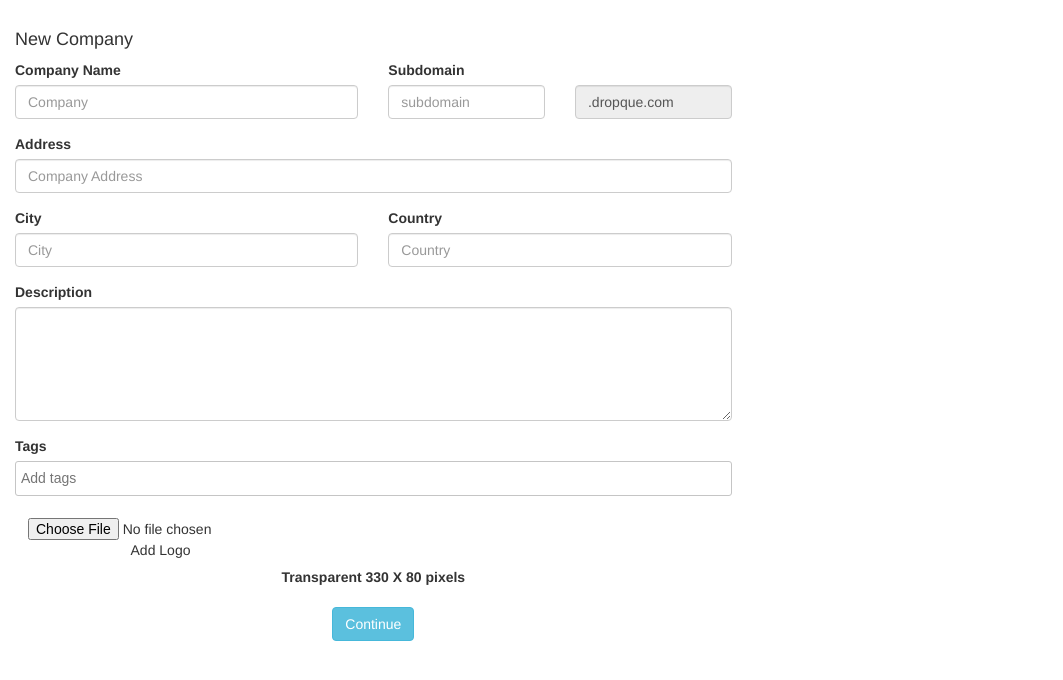
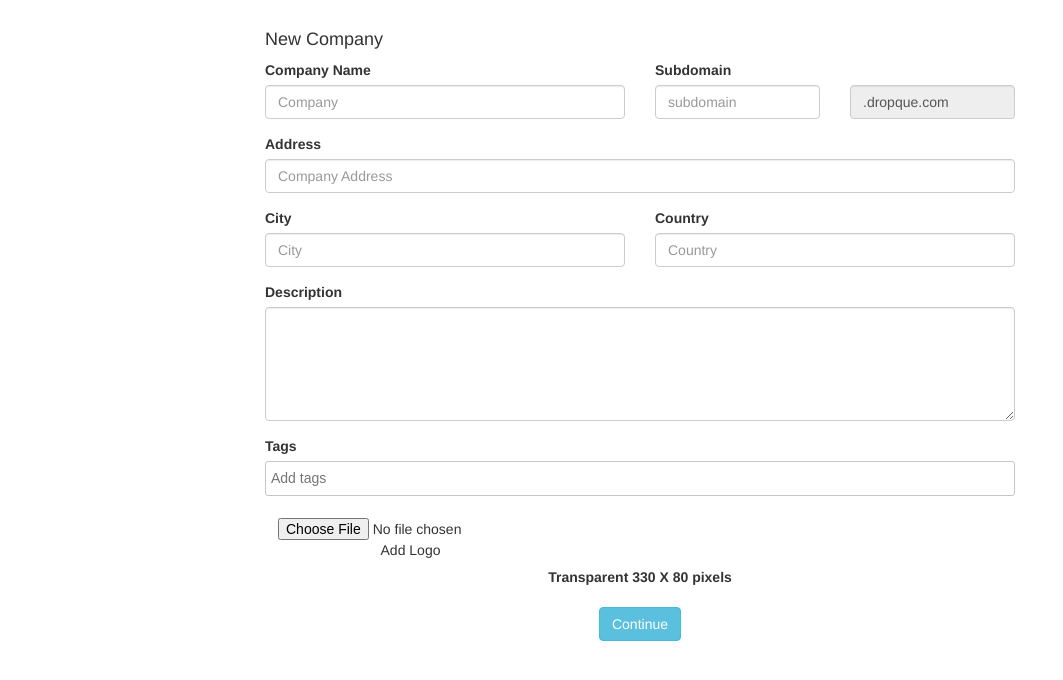
Before and after one commit to babatunde-dropque/ubanew, a Rails app: template app/views/companies/new.html.erb in a window 1280 px wide. Shown: the part 92-772 px from the top of the page, without its empty margins (0-1063 px from the left). Run offline with Rails 7, Linux system fonts and the light colour scheme; the template is opened without the code that fills it, so the values that code supplies are empty; style sheets or scripts are compiled from the project's sources; parts of the project's set-up code (start-up, migrations or seed data) failed here and were passed over; some libraries are stand-ins or nearby versions.

Commit message:
finish up company Registration UI

```diff
--- a/app/assets/stylesheets/dashboard/paper-dashboard.css
+++ b/app/assets/stylesheets/dashboard/paper-dashboard.css
@@ -3712,6 +3712,8 @@ select.btn.box-shape-1 {
   border-width: 1px;
 }
 
+
+
 .width-perfect{
   width: 20%;
   padding: 6px;
--- a/app/views/companies/new.html.erb
+++ b/app/views/companies/new.html.erb
@@ -11,21 +11,20 @@
         <div class="content">
             <div class="container-fluid">
 
-                <div class="row">
-                      <div class="col-md-7">
+                <div style="width : 60%; margin: auto ;">
                         <div class="card box-shape">
                             <div class="header" id="header">
                                 <h4 class="title">New Company</h4>
                             </div>
                             <div class="content">
 
-                                <form method="post" enctype="multipart/form-data" action="/companies">
+                                <form id="form" method="post" enctype="multipart/form-data" action="/companies">
                                   <div id="new-company-path">
                                     <div class="row">
                                         <div class="col-md-6">
                                             <div class="form-group">
                                                 <label>Company Name</label>
-                                                <input type="text" class="form-control border-input"  placeholder="Company" name="name">
+                                                <input id="company-name" type="text" class="form-control border-input"  placeholder="Company" name="name">
                                             </div>
                                         </div>
 
@@ -33,7 +32,7 @@
                                         <div class="col-md-3">
                                             <div class="form-group">
                                                 <label >Subdomain</label>
-                                                <input type="text" class="form-control border-input"  placeholder="subdomain" name="subdomain">
+                                                <input id="company-subdomain" type="text" class="form-control border-input"  placeholder="subdomain" name="subdomain">
                                             </div>
                                         </div>
 
@@ -120,23 +119,38 @@
                                     </div>
                                      <div id="collaborator-path">
                                         <div class="header">
-                                            <h4 class="title float-left">Add Collaborators</h4>
+                                            <h4 class="title float-left">Add Collaborator(s)</h4>
                                             <btn id="add-collaborator" class='btn add-collaborator'><i class='ti-plus'></i></btn>
                                             <br><br>
                                         </div>
                                         <div class="content">
 
                                             <div id="collaborator-content" >
+                                                <div class='row'>
+                                                    <div class='col-md-6'>
+                                                     <div class='form-group'>
+                                                        <input type='text' class='form-control border-input box-shape' style='height: 36px ;'  placeholder='email'>
+                                                    </div>
+                                                    </div>
+                                                    <div class='col-md-6'>
+                                                        <select class='btn box-shape-1' >
+                                                            <option value='1'> admin </option>
+                                                            <option value='2'> user</option>
+                                                        </select>
+                                                        <btn class='btn box-shape width-perfect remove-new-collaborator' ><i class='ti-close'></i></btn>
+                                                    </div>
+                                                </div>
+
 
                                             </div>
 
-                                                <br><br><br><br>
+                                                <br><br>
 
 
 
 
                                                 <div class="text-center">
-                                                    <button  id="create-company" type="submit" class="btn btn-info btn-fill btn-wd"> Create Organization </button>
+                                                    <button  id="create-company" type="submit" class="btn btn-info btn-fill btn-wd"> Add Collaborators </button>
                                                 </div>
                                                 <div class="clearfix"></div>
 
@@ -151,20 +165,36 @@
                                     </div>
 
                                     <div class="text-center">
-                                        <button id="skip" class="btn btn-info btn-fill btn-wd"> Skip </button>
+                                        <a id="skip" href="#"> Skip Now </a>
                                     </div>
+
+                            </div>
+                        </div>
+
+
 
                     </div>
             </div>
         </div>
 
-                       <div class="col-md-5">
-
-                       </div>
-                    </div>
     </div>
 </div>
 
+
+<div hidden id="sample">
+    <div class='row'>
+        <div class='col-md-6'>
+         <div class='form-group'>
+            <input type='text' class='form-control border-input box-shape' style='height: 36px ;'  placeholder='email'>
+        </div>
+        </div>
+        <div class='col-md-6'>
+            <select class='btn box-shape-1' >
+                <option value='1'> admin </option>
+                <option value='2'> user</option>
+            </select>
+            <btn class='btn box-shape width-perfect remove-new-collaborator' ><i class='ti-close'></i></btn>
+        </div>
     </div>
 </div>
 
@@ -176,12 +206,20 @@
     $("#collaborator-path").hide();
     $("#skip").hide();
     $("#continue").click(function(){
+        if ($("#company-name").val() == "" || $("#company-subdomain").val() == ""){
+            showMessage('top','right', "Organization name or subdomain cannot be empty", 4);
+        } else {
             $(this).hide();
             $("#header").hide();
-        $("#create-company").hide();
             $("#new-company-path").hide();
             $("#collaborator-path").show();
             $("#skip").show();
+        }
+    });
+
+    $("#skip").click(function(){
+        $("#collaborate-json").val(JSON.stringify([]));
+        $("#form").submit();
     });
 
     $("#create-company").click(function(event){
@@ -210,33 +248,13 @@
         });
 
             $("#collaborate-json").val(JSON.stringify(jsonObj));
-            console.log(JSON.stringify(jsonObj));
+
 
     });
 
 
     $("#add-collaborator").click(function(){
-        console.log("working");
-        $("#collaborator-content").append(
-        "<div class='row'>"+
-            "<div class='col-md-6'>" +
-            "<div class='form-group'>"+
-            "<input type='text' class='form-control border-input'  placeholder='email'>"+
-            "</div>"+
-            "</div>"+
-            "<div class='col-md-6'>"+
-                "<select class='btn box-shape-1' >"+
-                    "<option value='1'> admin </option>"+
-                    "<option value='2'> user</option>"+
-                "</select>"+
-                "<btn class='btn box-shape width-perfect remove-new-collaborator' >"+
-                "<i class='ti-close'>"+
-                "</btn>"+
-            "</div>"+
-
-        "</div>"
-            );
-
+        $("#collaborator-content").append($('#sample').html());
     });
 
 
--- a/app/views/users/_navbar.html.erb
+++ b/app/views/users/_navbar.html.erb
@@ -8,7 +8,7 @@
                         <span class="icon-bar bar3"></span>
                     </button>
                     <% if @company.nil? %>
-                       <%= image_tag('dqlg.png')%>
+                       <%= image_tag('dqlg.png', style:"height: 65px;" )%>
                     <% end %>
 
                 </div>
```
Lines whose indentation alone changed are shown as unchanged.
